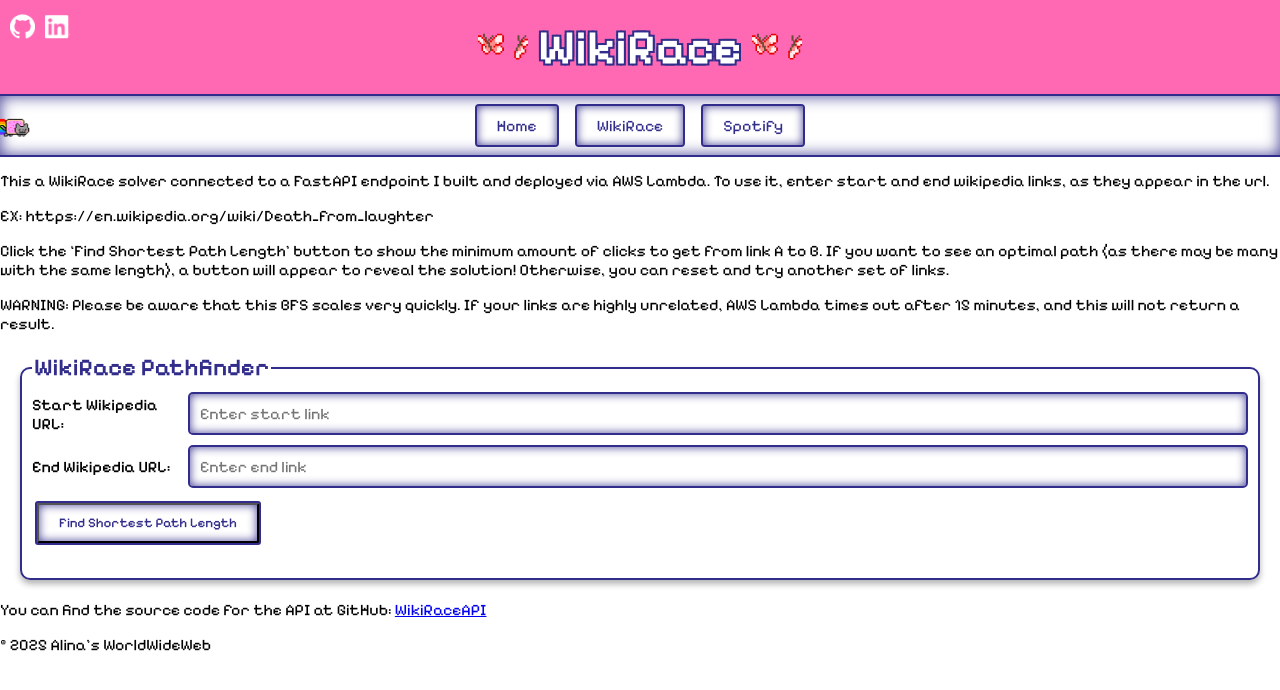
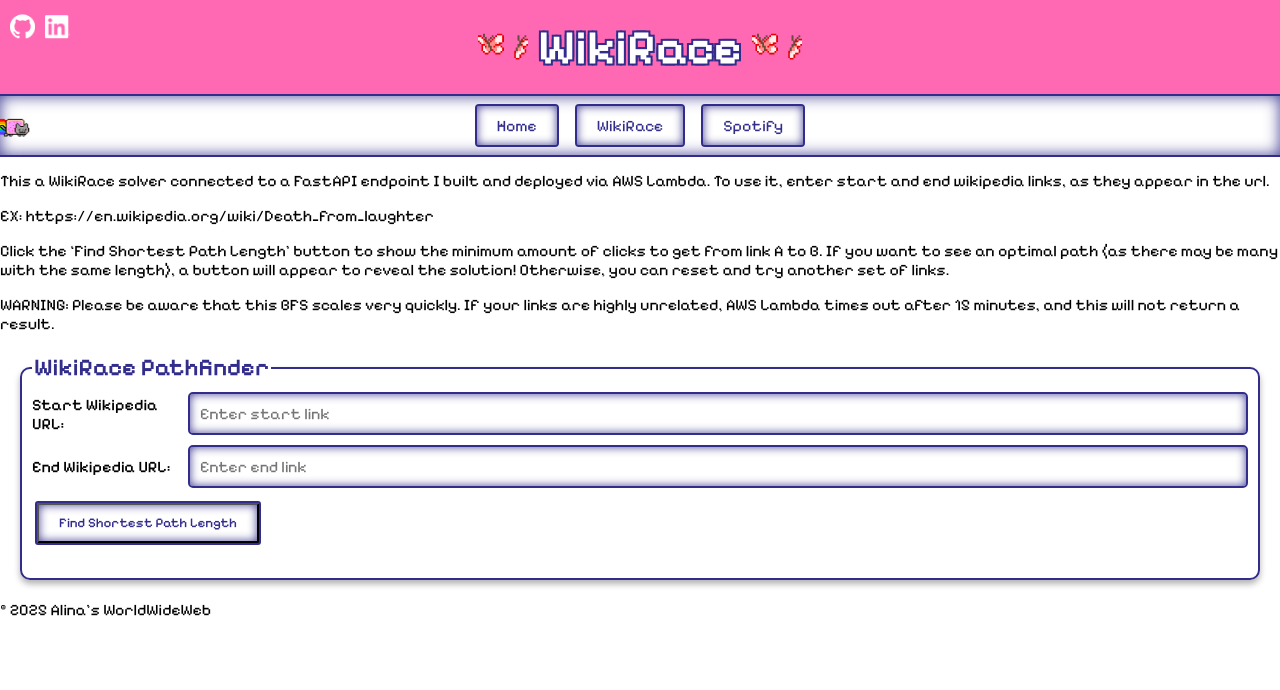
Before and after one commit to alinagarib/alinagarib.github.io, a Jekyll site: the page built from wikirace.markdown, in a window 1280 px wide. Shown: the top 690 px of the page. Built offline with Jekyll 4.4.1, drawn with Linux system fonts in a browser that asks for light colours.

Commit message:
removed line

```diff
--- a/wikirace.markdown
+++ b/wikirace.markdown
@@ -46,7 +46,3 @@
 <script>
   const WIKI_API_BASE_URL = "{{ site.wiki_api_base_url }}";
 </script>
-
-
-You can find the source code for the API at GitHub:
-[WikiRaceAPI](https://github.com/alinagarib/WikiRaceAPI)
```
